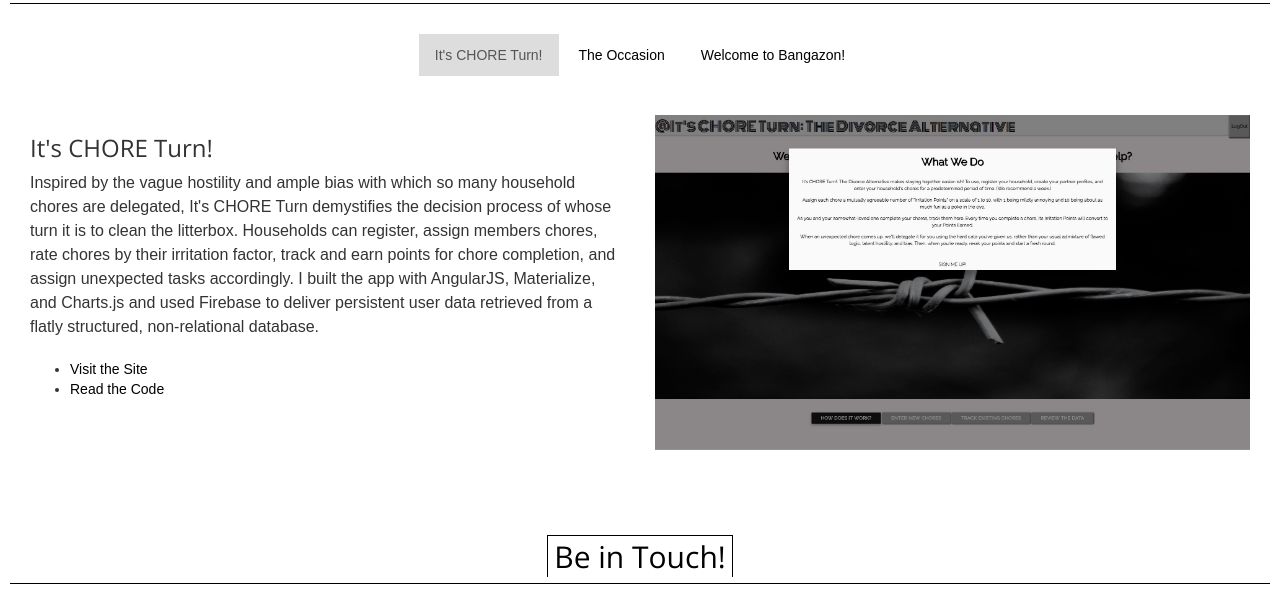
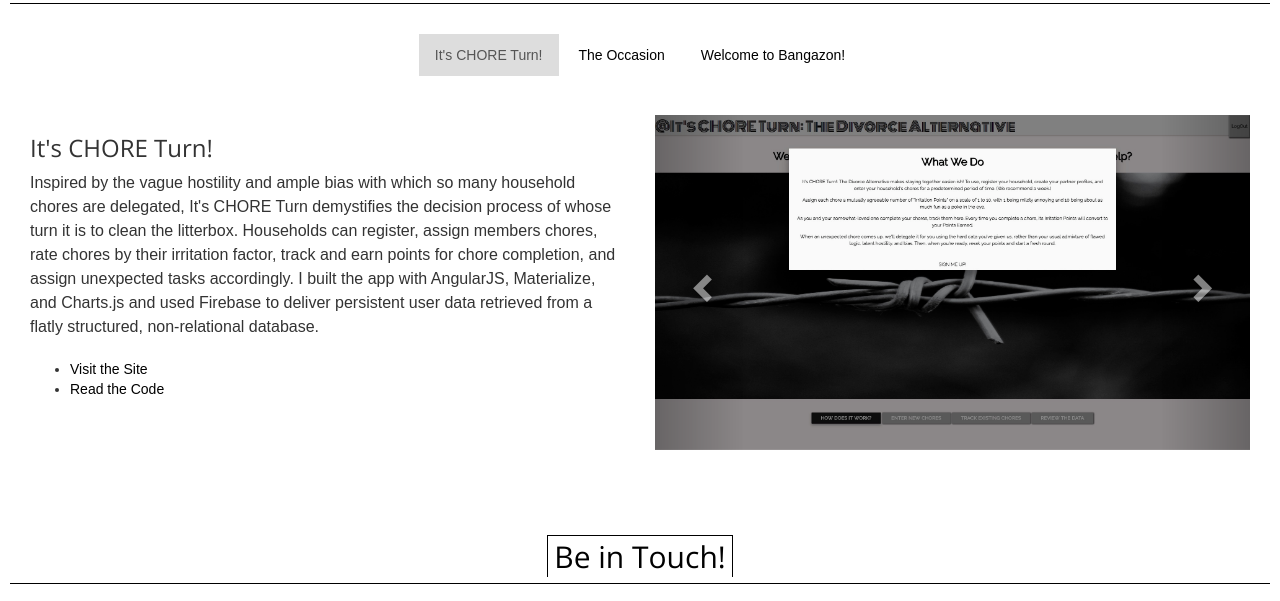
Before and after one commit to estorms/estorms.github.io, a website: page index.html in a window 1280 px wide. Shown: the part 1261-1862 px from the top of the page. Drawn offline with nearby package versions, Linux system fonts and the light colour scheme; files whose address does not match are found by name.

Commit message:
added in lost div tag; returned arrows to carousel for chores

```diff
--- a/index.html
+++ b/index.html
@@ -106,16 +106,23 @@
                                                 <div class="item">
                                                 <img src="/img/PieChart.jpg" alt="ChoreTurn-3">
 
-                                                </div>  <div class="item">
+                                                </div>
+                                                <div class="item">
                                                 <img src="/img/NewChore.jpg" alt="ChoreTurn-4">
-
+                                                </div>
+                                                    <a class="left carousel-control" href="#occasion-carousel" role="button" data-slide="prev">
+                                                                    <span class="glyphicon glyphicon-chevron-left" aria-hidden="true"></span>
+                                                                    <span class="sr-only">Previous</span>
+                                                                </a>
+                                                                <a class="right carousel-control" href="#occasion-carousel" role="button" data-slide="next">
+                                                                    <span class="glyphicon glyphicon-chevron-right" aria-hidden="true"></span>
+                                                                    <span class="sr-only">Next</span>
+                                                                </a>
                                                 </div>
                                                 </div>
                                                 </div>
                                                 </div>
                                                 </div>
-                                                </div>
-
                                                 <div role="tabpanel" id="proj-two" class="tab-pane">
                                                     <div class="row">
                                                         <div class="col-xs-12 col-md-6 col-lg-6">
@@ -144,7 +151,6 @@
                                                                         <img src="/img/TheOccasion2.png" alt="Occasion-3">
 
                                                                     </div>
-                                                                </div>
                                                                 <a class="left carousel-control" href="#occasion-carousel" role="button" data-slide="prev">
                                                                     <span class="glyphicon glyphicon-chevron-left" aria-hidden="true"></span>
                                                                     <span class="sr-only">Previous</span>
@@ -155,6 +161,7 @@
                                                                 </a>
                                                             </div>
                                                         </div>
+                                                    </div>
                                                     </div>
                                                 </div>
                                                 <div role="tabpanel" id="proj-three" class="tab-pane">
```
